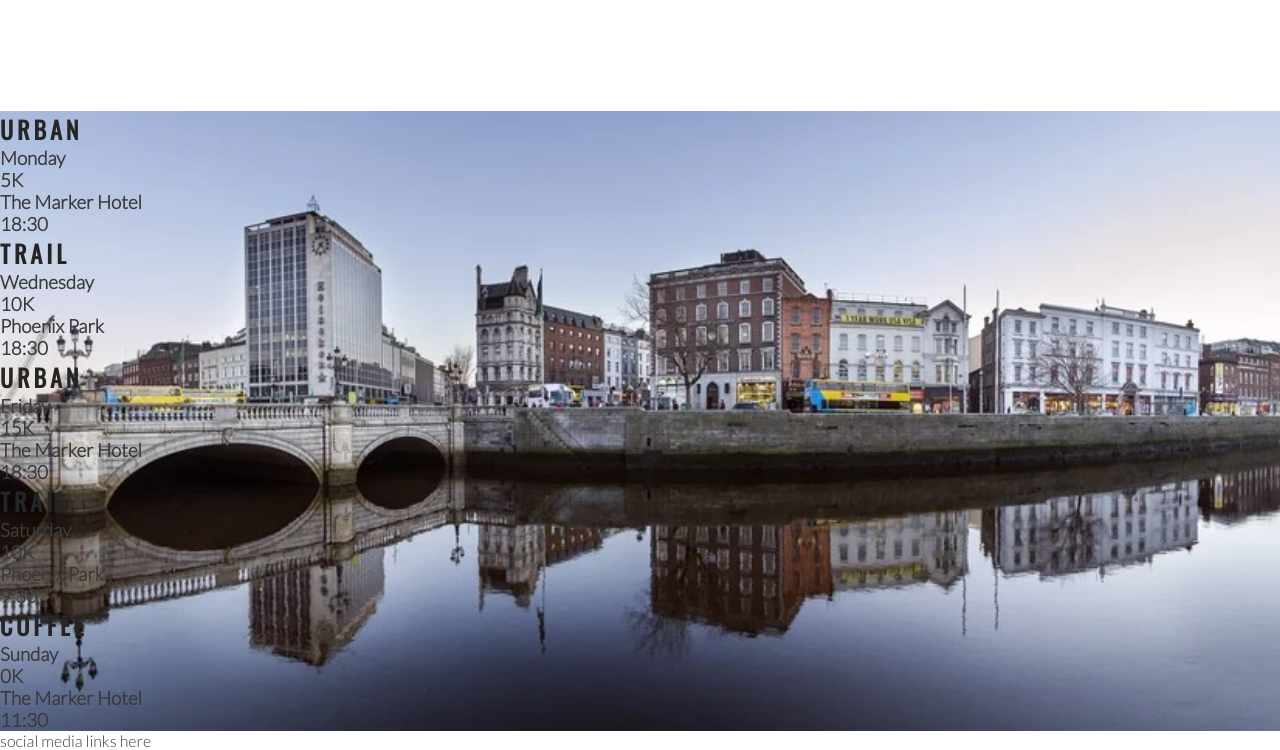
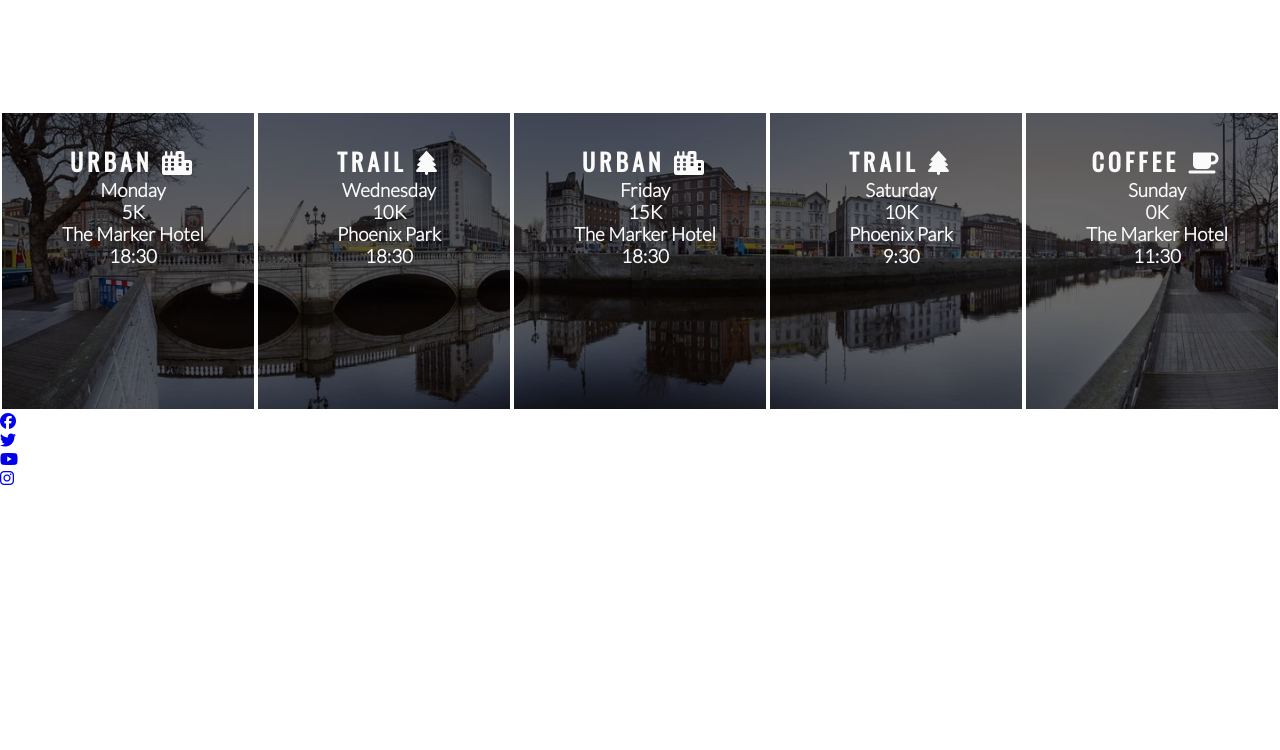
Before and after one commit to GrumpyRobot21/love-running-project, a plain HTML site: page index.html in a window 1280 px wide. Shown: the part 1184-1934 px from the top of the page. After the commit the page ends 1671 px from the top, so only its background shows below. Drawn offline with nearby package versions, Linux system fonts and the light colour scheme.

Commit message:
Add social media icons to footer

```diff
--- a/assets/css/style.css
+++ b/assets/css/style.css
@@ -202,3 +202,19 @@ hr {
     width: 100%;
     overflow: hidden;
 }
+
+#times div {
+    color: #fafafa;
+    background-color: rgba(0, 0, 0, .6);
+    width: 20%;
+    height: 300px;
+    float: left;
+    padding: 30px 0 0 10px;
+    text-align: center;
+    border: 2px solid white;
+    box-sizing: border-box;
+}
+
+#times h2 {
+    color: #fafafa;
+}
--- a/index.html
+++ b/index.html
@@ -75,35 +75,35 @@
     </section>
     <section id="times">
         <div>
-            <h2>Urban</h2>
+            <h2>Urban <i class="fa-solid fa-city"></i></h2>
             <h3>Monday</h3>
             <h3>5K</h3>
             <h3>The Marker Hotel</h3>
             <h3>18:30</h3>
         </div>
         <div>
-            <h2>Trail</h2>
+            <h2>Trail <i class="fa-solid fa-tree"></i></h2>
             <h3>Wednesday</h3>
             <h3>10K</h3>
             <h3>Phoenix Park</h3>
             <h3>18:30</h3>
         </div>
         <div>
-            <h2>Urban</h2>
+            <h2>Urban <i class="fa-solid fa-city"></i></h2>
             <h3>Friday</h3>
             <h3>15K</h3>
             <h3>The Marker Hotel</h3>
             <h3>18:30</h3>
         </div>
         <div>
-            <h2>Trail</h2>
+            <h2>Trail <i class="fa-solid fa-tree"></i></h2>
             <h3>Saturday</h3>
             <h3>10K</h3>
             <h3>Phoenix Park</h3>
             <h3>9:30</h3>
         </div>
         <div>
-            <h2>Coffee</h2>
+            <h2>Coffee <i class="fa-solid fa-mug-saucer"></i></h2>
             <h3>Sunday</h3>
             <h3>0K</h3>
             <h3>The Marker Hotel</h3>
@@ -111,7 +111,25 @@
         </div>
     </section>
     <footer>
-        social media links here
+        <ul>
+            <li>
+                <a href="https://facebook.com" target="_blank" rel="noopener"
+                    aria-label="Visit our Facebook page (opens in a new tab)"><i class="fa-brands fa-facebook"></i></a>
+            </li>
+            <li>
+                <a href="https://twitter.com" target="_blank" rel="noopener"
+                    aria-label="Visit our Twitter page (opens in a new tab)"><i class="fa-brands fa-twitter"></i></a>
+            </li>
+            <li>
+                <a href="https://youtube.com" target="_blank" rel="noopener"
+                    aria-label="Visit our Youtube page (opens in a new tab)"><i class="fa-brands fa-youtube"></i></a>
+            </li>
+            <li>
+                <a href="https://instagram.com" target="_blank" rel="noopener"
+                    aria-label="Visit our Instagram page (opens in a new tab)"><i
+                        class="fa-brands fa-instagram"></i></a>
+            </li>
+        </ul>
     </footer>
     <!--font awesome script-->
     <script src="https://kit.fontawesome.com/6ae877c4cb.js" crossorigin="anonymous"></script>
```
